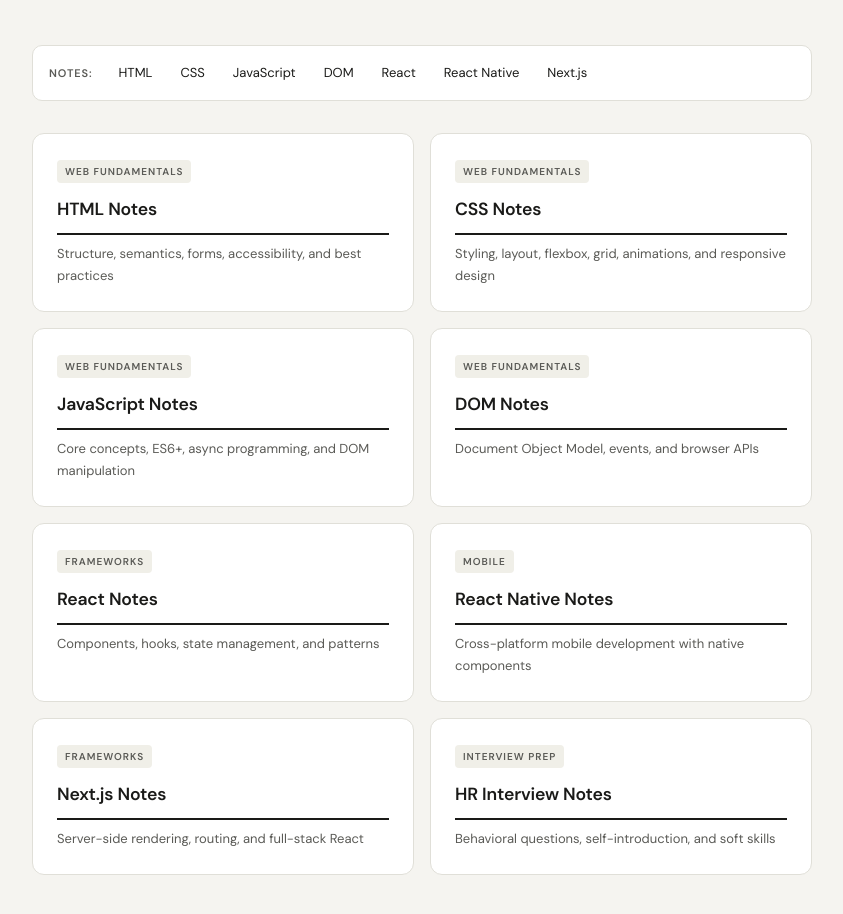
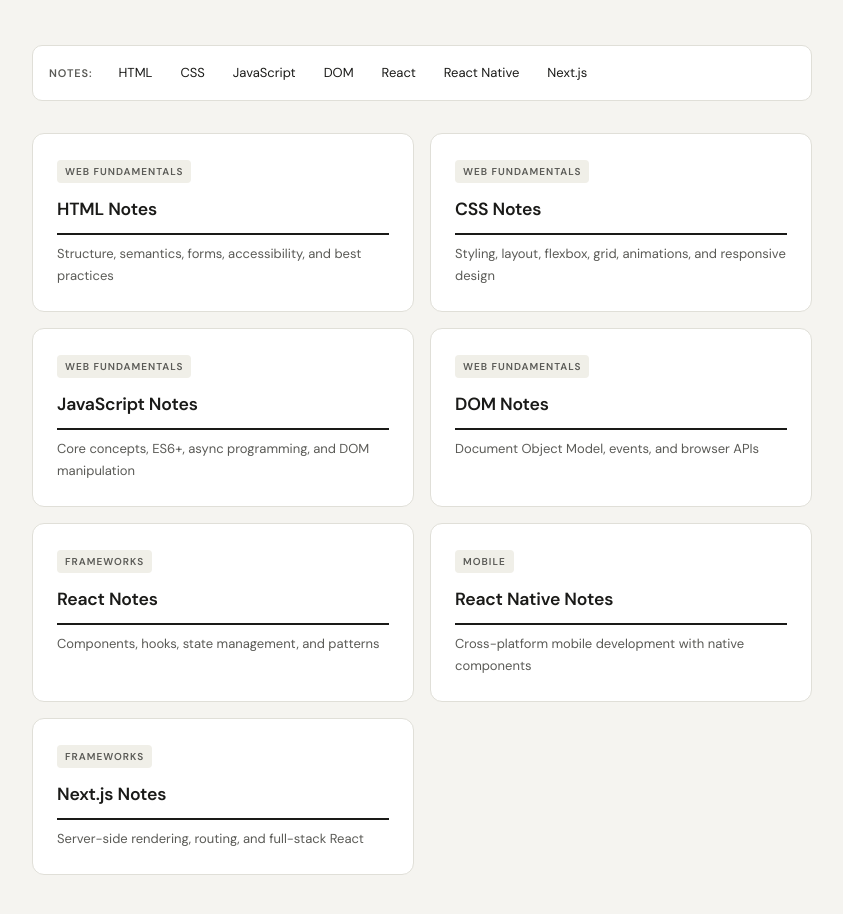
Before and after one commit to santhosh-kumar-barigeda/interview-prep, a plain HTML site: page index.html in a window 1280 px wide. Shown: the part 138-1052 px from the top of the page, without its empty margins (218-1061 px from the left). Drawn offline with Linux system fonts and the light colour scheme.

Commit message:
from index

```diff
--- a/index.html
+++ b/index.html
@@ -134,11 +134,11 @@
           <p>Server-side rendering, routing, and full-stack React</p>
         </a>
 
-        <a href="hr-interview-notes.html" class="note-card">
+        <!-- <a href="hr-interview-notes.html" class="note-card">
           <span class="category-label">Interview Prep</span>
           <h2>HR Interview Notes</h2>
           <p>Behavioral questions, self-introduction, and soft skills</p>
-        </a>
+        </a> -->
       </div>
     </div>
     <script src="shared.js"></script>
```
